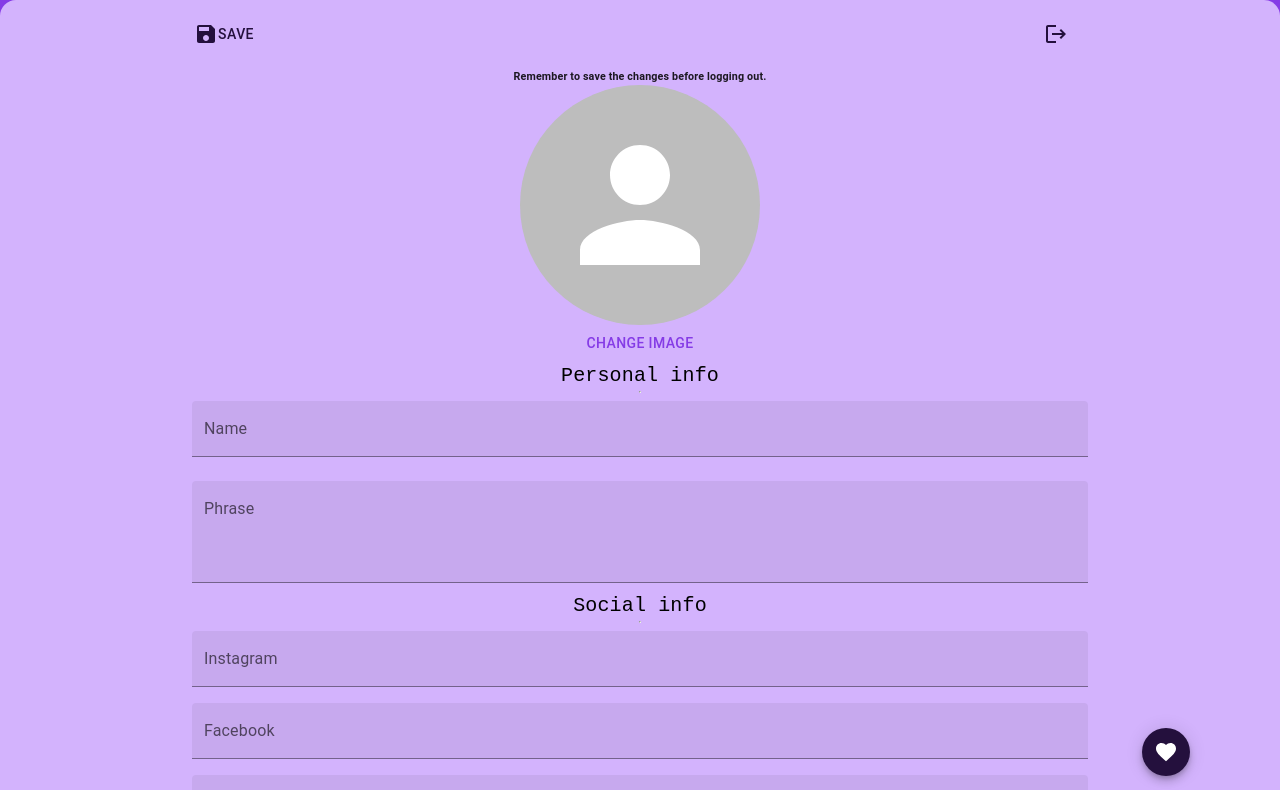
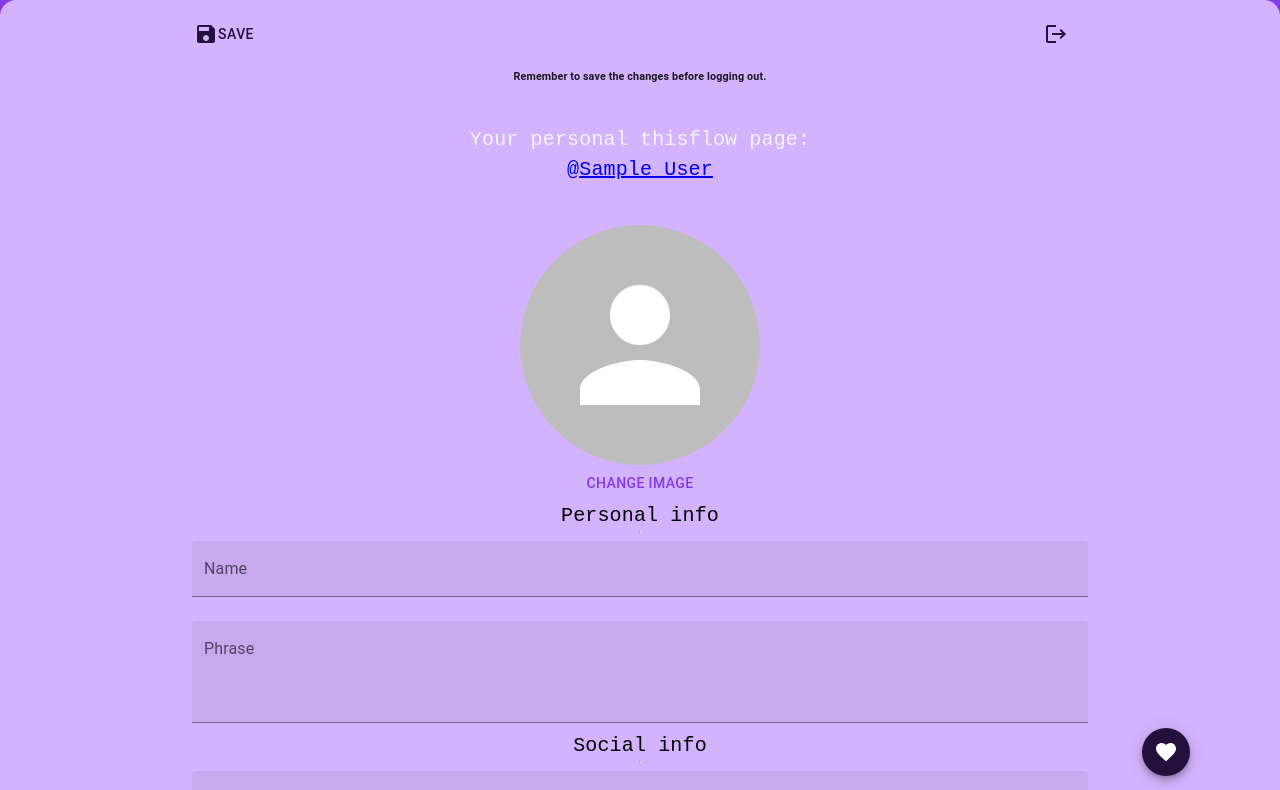
Before and after one commit to luislealdev/thisflow, a React (Vite) app: page /#/flow/artist in a window 1280 px wide. Shown: the top 790 px of the page. Built offline with nearby package versions, Linux system fonts and the light colour scheme; no server answers; the database is empty; sample sign-in values are in the browser's storage.

Commit message:
Add image of lastnew and the link to personal profile

```diff
--- a/src/flow/pages/HomePage.jsx
+++ b/src/flow/pages/HomePage.jsx
@@ -39,6 +39,8 @@ export const HomePage = () => {
   const { isSaving, savedMessage, activeUser } = useSelector(
     (state) => state.flow
   );
+
+  const { displayName: username } = useSelector((state) => state.auth);
 
   const {
     displayName,
@@ -128,6 +130,18 @@ export const HomePage = () => {
               </Grid>
             </Grid>
             <h6>Remember to save the changes before logging out.</h6>
+            <div>
+              <h5>
+                Your personal thisflow page:
+                <br/>
+                <a href={`https://luislealdev.github.io/thisflow/#/${username}`} target="_blank">
+                @{username}
+                </a>
+
+
+              </h5>
+            </div>
+
             <Grid
               container
               spacing={0}
@@ -287,6 +301,12 @@ export const HomePage = () => {
                     onChange={onInputChange}
                   />
                 </Grid>
+                <div>
+                  <img
+                    src={lastNewImage}
+                    style={{ width: "10vw", borderRadius: "3vh" }}
+                  />
+                </div>
                 <input
                   type="file"
                   onChange={onLastNewImageChange}
--- a/src/routes/AppRoutes.jsx
+++ b/src/routes/AppRoutes.jsx
@@ -11,7 +11,6 @@ export const AppRoutes = () => {
   return (
     <Routes>
       <Route path="home" element={<ThisFlowHome />} />
-      <Route path='safetyapp' element={<ThisFlowHome />} />
       <Route path="flow/*" element={<LoginRoutes />} />
 
       {/*Find user */}
--- a/src/store/flow/thunks.js
+++ b/src/store/flow/thunks.js
@@ -91,6 +91,7 @@ export const startUploadingImages = (files) => {
 
 export const startUploadingLastNewImage = (files) => {
   return async (dispatch) => {
+    dispatch(setSaving());
     const lastNewImageUrl = await fileUpload(files[0]);
     dispatch(setLastNewImage(lastNewImageUrl));
   };
```
